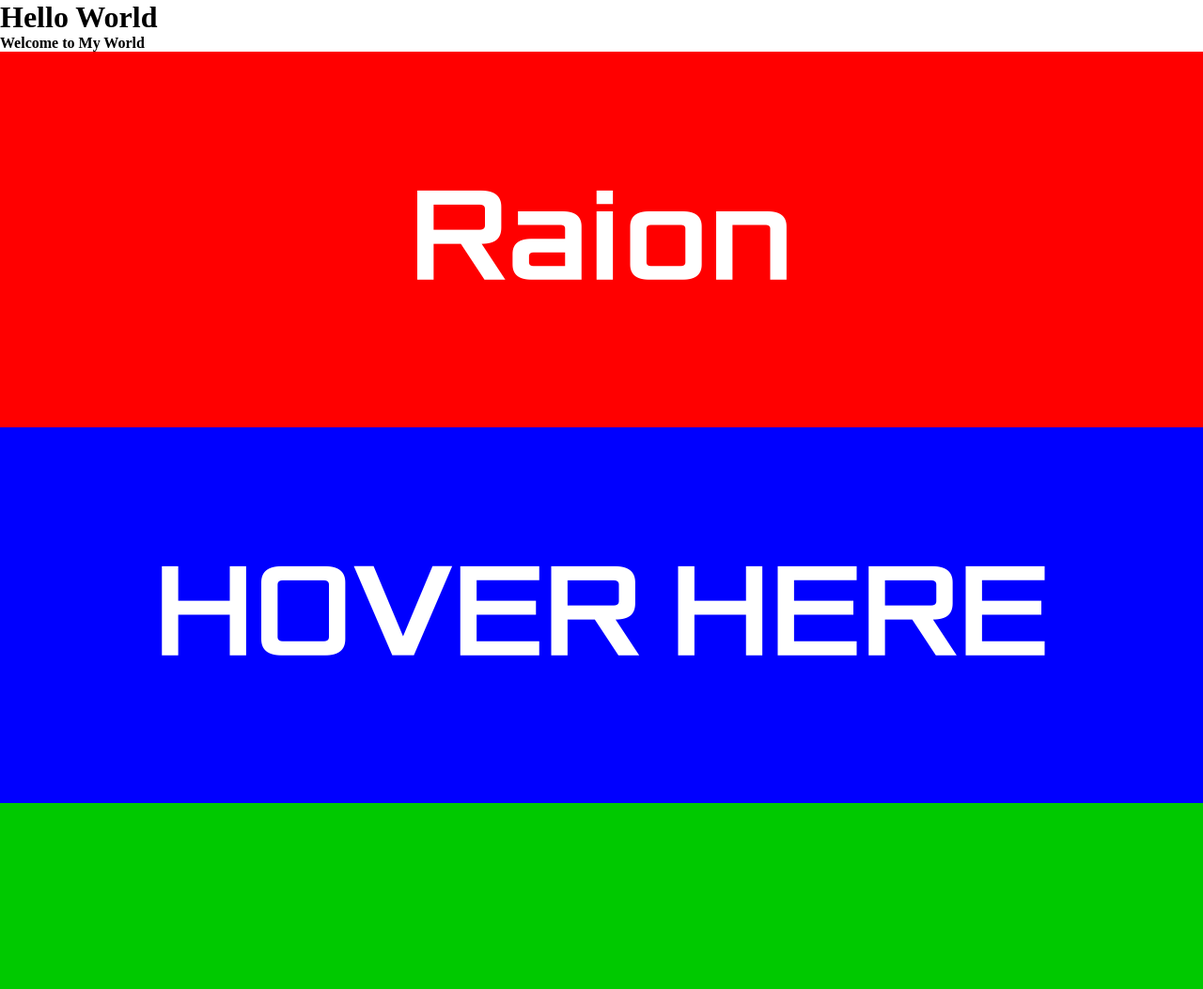
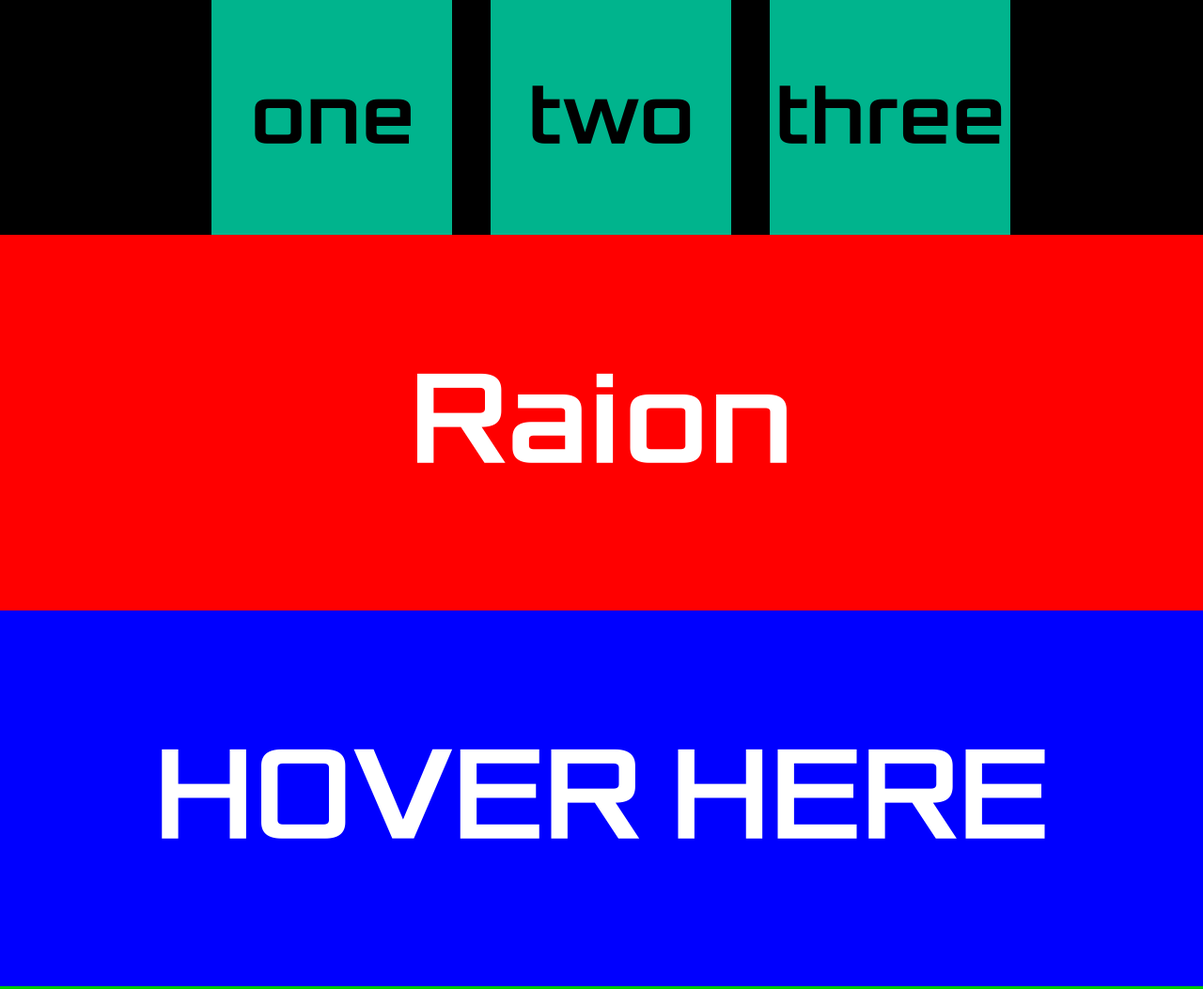
Before and after one commit to nerdmecha/git-bash-web, a plain HTML site: page index.html in a window 1280 px wide. Shown: the top 1053 px of the page at 94% size. Drawn offline with Linux system fonts and the light colour scheme.

Commit message:
Added menu section

```diff
--- a/css/common.css
+++ b/css/common.css
@@ -4,6 +4,25 @@
 * {
     padding: 0;
     margin: 0 auto;
+}
+
+ul {
+    height: 250px;
+    background-color: #000000;
+    text-align: center;
+    font-family: "kimm_bold";
+    color: #000000;
+    font-size: 81px;
+    line-height: 250px;
+}
+
+li {
+    list-style-type: none;
+    width: 20%;
+    height: 250px;
+    background-color: #00b48d;
+    margin-left: 20px;
+    display: inline-block;
 }
 
 div {
--- a/index.html
+++ b/index.html
@@ -8,8 +8,11 @@
     <link href="css/common.css" rel="stylesheet">
 </head>
 <body>
-    <h1>Hello World</h1>
-    <strong>Welcome to My World</strong>
+    <ul>
+        <li>one</li>
+        <li>two</li>
+        <li>three</li>
+    </ul>
 
     <div id="a">
         <p id="hero">Raion</p>
```
